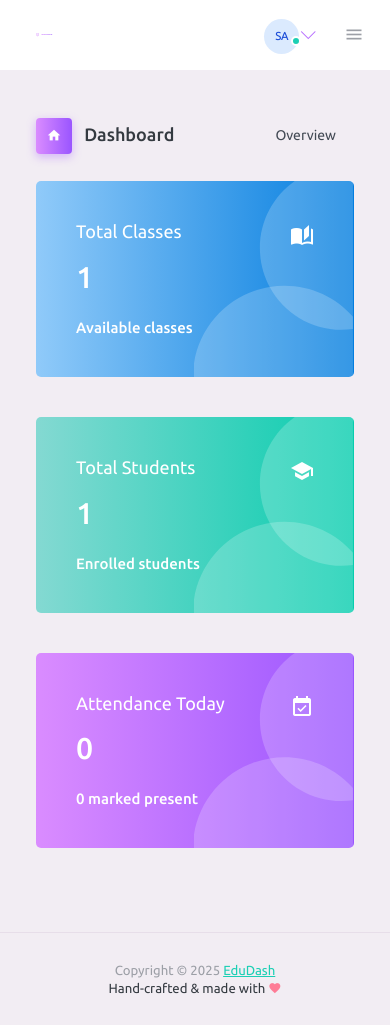
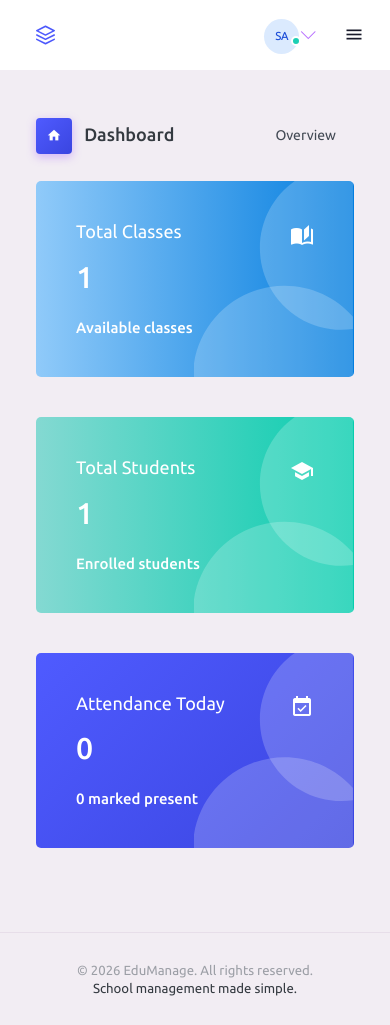
Before and after one commit to Vicheka99/Part_time_Management_System, a Laravel app: page / in a window 390 px wide. Run offline with Laravel 12, Linux system fonts and the light colour scheme; a user stored in the database is signed in; data comes from the database, SQL or seed files in the repository; tables that the repository leaves empty hold one stand-in row (values such as "Sample post"); some libraries are stand-ins or nearby versions.

Commit message:
change Edudash to EduManage in dashboard

```diff
--- a/backend/config/app.php
+++ b/backend/config/app.php
@@ -13,7 +13,7 @@ return [
     |
     */
 
-    'name' => env('APP_NAME', 'Laravel'),
+    'name' => env('APP_NAME', 'EduManage'),
 
     /*
     |--------------------------------------------------------------------------
--- a/backend/resources/views/admin/page.blade.php
+++ b/backend/resources/views/admin/page.blade.php
@@ -98,8 +98,8 @@
         </div>
         @push('script-path')
             <script>
-                new Chart(document.getElementById('attendanceReportChart'), {type:'bar',data:{labels:@json($monthlyAttendance->pluck('label')),datasets:[{label:'Present',data:@json($monthlyAttendance->pluck('present')),backgroundColor:'#3f70ee'},{label:'Absent / Late',data:@json($monthlyAttendance->pluck('missed')),backgroundColor:'#e5eaf2'}]},options:{responsive:true,maintainAspectRatio:false,plugins:{legend:{position:'bottom'}},scales:{y:{beginAtZero:true}}}});
-                new Chart(document.getElementById('performanceReportChart'), {type:'line',data:{labels:@json($coursePerformance->pluck('label')),datasets:[{label:'Avg Score',data:@json($coursePerformance->pluck('score')),borderColor:'#3f70ee',backgroundColor:'#3f70ee',tension:.35},{label:'Attendance %',data:@json($coursePerformance->pluck('attendance')),borderColor:'#10b981',backgroundColor:'#10b981',tension:.35}]},options:{responsive:true,maintainAspectRatio:false,plugins:{legend:{position:'bottom'}},scales:{y:{beginAtZero:true,max:100}}}});
+                new Chart(document.getElementById('attendanceReportChart'), {type:'bar',data:{labels:@json($monthlyAttendance->pluck('label')),datasets:[{label:'Present',data:@json($monthlyAttendance->pluck('present')),backgroundColor:'#4f5bff'},{label:'Absent / Late',data:@json($monthlyAttendance->pluck('missed')),backgroundColor:'#e5eaf2'}]},options:{responsive:true,maintainAspectRatio:false,plugins:{legend:{position:'bottom'}},scales:{y:{beginAtZero:true}}}});
+                new Chart(document.getElementById('performanceReportChart'), {type:'line',data:{labels:@json($coursePerformance->pluck('label')),datasets:[{label:'Avg Score',data:@json($coursePerformance->pluck('score')),borderColor:'#4f5bff',backgroundColor:'#4f5bff',tension:.35},{label:'Attendance %',data:@json($coursePerformance->pluck('attendance')),borderColor:'#10b981',backgroundColor:'#10b981',tension:.35}]},options:{responsive:true,maintainAspectRatio:false,plugins:{legend:{position:'bottom'}},scales:{y:{beginAtZero:true,max:100}}}});
             </script>
         @endpush
     @elseif ($page === 'attendance-reports')
--- a/backend/resources/views/master_auth.blade.php
+++ b/backend/resources/views/master_auth.blade.php
@@ -4,12 +4,13 @@
     <!-- Required meta tags -->
     <meta charset="utf-8">
     <meta name="viewport" content="width=device-width, initial-scale=1, shrink-to-fit=no">
-    <title>@yield('title')</title>
+    <title>@yield('title') | {{ config('app.name') }}</title>
     <link rel="stylesheet" href="{{asset('assets/vendors/mdi/css/materialdesignicons.min.css')}}">
     <link rel="stylesheet" href="{{asset('assets/vendors/ti-icons/css/themify-icons.css')}}">
     <link rel="stylesheet" href="{{asset('assets/vendors/css/vendor.bundle.base.css')}}">
     <link rel="stylesheet" href="{{asset('assets/vendors/font-awesome/css/font-awesome.min.css')}}">
     <link rel="stylesheet" href="{{asset('assets/css/style.css')}}">
+    <link rel="stylesheet" href="{{ asset('assets/css/edumanage-theme.css') }}?v={{ filemtime(public_path('assets/css/edumanage-theme.css')) }}">
     <link rel="shortcut icon" href="{{asset('assets/images/favicon.png')}}" />
   </head>
   <body>
--- a/backend/resources/views/master_dashboard.blade.php
+++ b/backend/resources/views/master_dashboard.blade.php
@@ -4,7 +4,7 @@
 <head>
     <meta charset="utf-8">
     <meta name="viewport" content="width=device-width, initial-scale=1, shrink-to-fit=no">
-    <title>@yield('title')</title>
+    <title>@yield('title') | {{ config('app.name') }}</title>
     <link rel="stylesheet" href="{{ asset('assets/vendors/mdi/css/materialdesignicons.min.css') }}">
     <link rel="stylesheet" href="{{ asset('assets/vendors/ti-icons/css/themify-icons.css') }}">
     <link rel="stylesheet" href="{{ asset('assets/vendors/css/vendor.bundle.base.css') }}">
@@ -12,6 +12,7 @@
     <link rel="stylesheet" href="{{ asset('assets/vendors/bootstrap-datepicker/bootstrap-datepicker.min.css') }}">
     <link rel="stylesheet" href="{{ asset('assets/css/style.css') }}">
     <link rel="stylesheet" href="{{ asset('assets/css/admin-dashboard.css') }}?v={{ filemtime(public_path('assets/css/admin-dashboard.css')) }}">
+    <link rel="stylesheet" href="{{ asset('assets/css/edumanage-theme.css') }}?v={{ filemtime(public_path('assets/css/edumanage-theme.css')) }}">
     <link rel="shortcut icon" href="{{ asset('assets/images/favicon.png') }}" />
     <script src="https://cdnjs.cloudflare.com/ajax/libs/jquery/3.7.1/jquery.min.js"
         integrity="sha512-v2CJ7UaYy4JwqLDIrZUI/4hqeoQieOmAZNXBeQyjo21dadnwR+8ZaIJVT8EE2iyI61OV8e6M8PP2/4hpQINQ/g=="
@@ -29,7 +30,7 @@
     <div class="toast-container position-fixed top-0 end-0 p-3">
         <div id="liveToast" class=" toast text-light" role="alert" aria-live="assertive" aria-atomic="true">
             <div class="toast-header" style="background-color: unset; color:unset;">
-                <strong class="me-auto">Bootstrap</strong>
+                <strong class="me-auto">{{ config('app.name') }}</strong>
                 <button type="button" class="btn-close" data-bs-dismiss="toast" aria-label="Close"></button>
             </div>
             <div class="toast-body">
@@ -55,9 +56,9 @@
         <nav class="navbar default-layout-navbar col-lg-12 col-12 p-0 fixed-top d-flex flex-row">
             <div class="text-center navbar-brand-wrapper d-flex align-items-center justify-content-start">
                 <a class="navbar-brand brand-logo" href="/"><img src="{{ asset('assets/images/logo.svg') }}"
-                        alt="logo" /></a>
+                        alt="{{ config('app.name') }}" /></a>
                 <a class="navbar-brand brand-logo-mini" href="/"><img
-                        src="{{ asset('assets/images/logo.svg') }}" alt="logo" /></a>
+                        src="{{ asset('assets/images/logo-mini.svg') }}" alt="{{ config('app.name') }}" /></a>
             </div>
             <div class="navbar-menu-wrapper d-flex align-items-stretch">
                 <button class="navbar-toggler navbar-toggler align-self-center" type="button" data-toggle="minimize">
@@ -121,10 +122,8 @@
                 </div>
                 <footer class="footer">
                     <div class="d-sm-flex justify-content-center justify-content-sm-between">
-                        <span class="text-muted text-center text-sm-left d-block d-sm-inline-block">Copyright © 2025 <a
-                                href="https://www.bootstrapdash.com/" target="_blank">EduDash</a></span>
-                        <span class="float-none float-sm-right d-block mt-1 mt-sm-0 text-center">Hand-crafted & made
-                            with <i class="mdi mdi-heart text-danger"></i></span>
+                        <span class="text-muted text-center text-sm-left d-block d-sm-inline-block">&copy; {{ now()->year }} {{ config('app.name') }}. All rights reserved.</span>
+                        <span class="float-none float-sm-right d-block mt-1 mt-sm-0 text-center">School management made simple.</span>
                     </div>
                 </footer>
             </div>
```
Also changed, not shown: backend/public/assets/css/edumanage-theme.css (added), backend/public/assets/images/logo-mini.svg, backend/public/assets/images/logo.svg, 1 other file.
